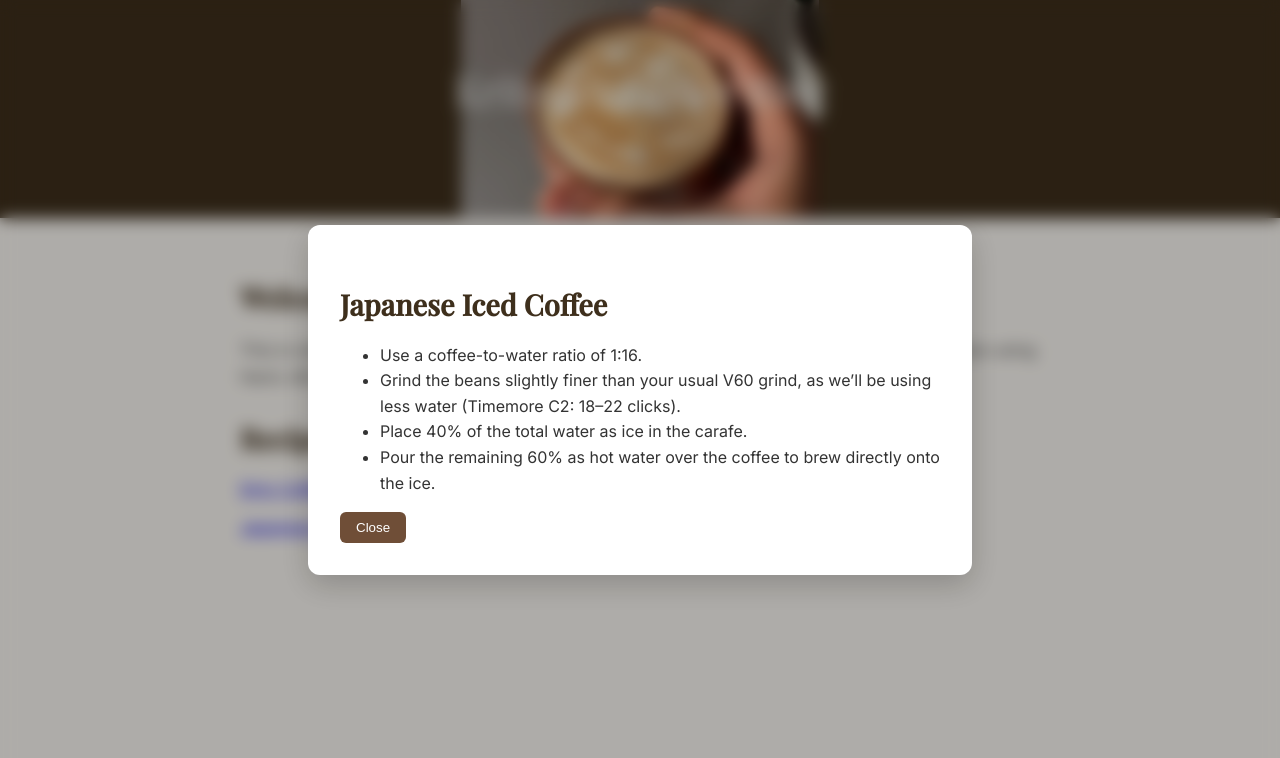
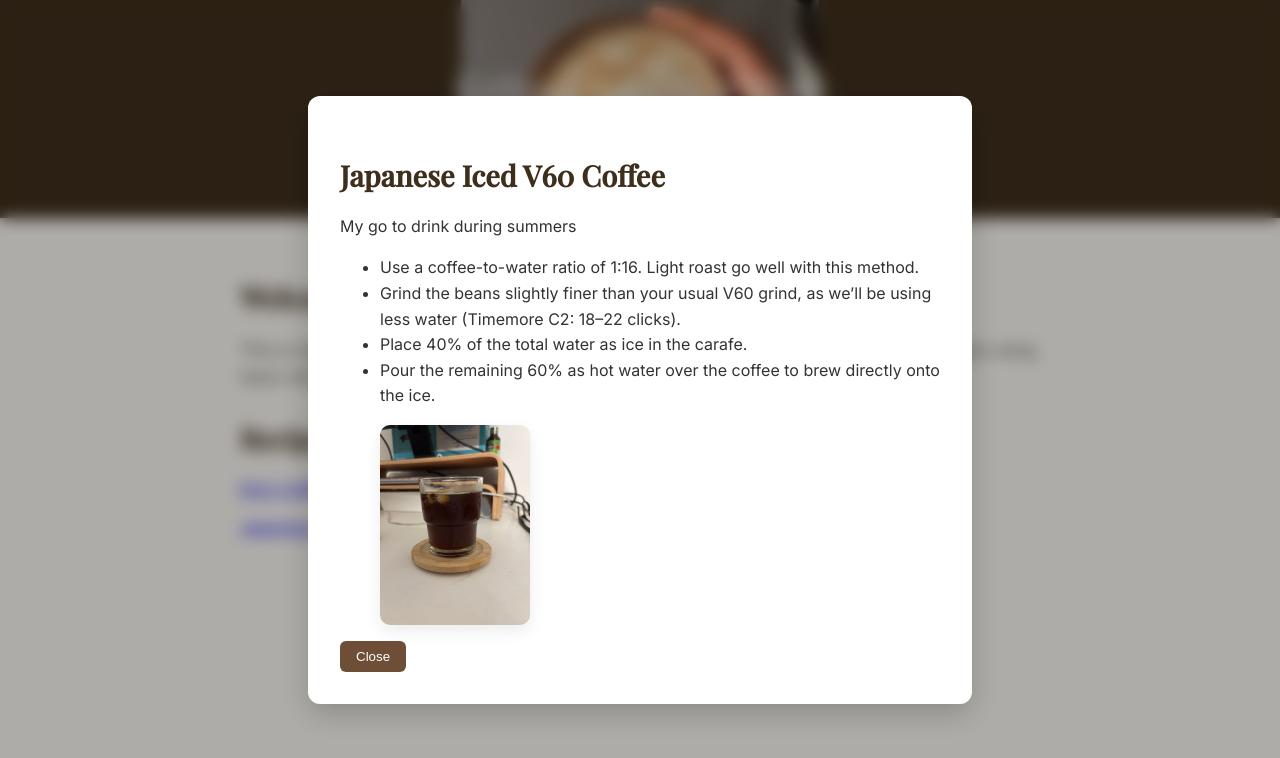
Before and after one commit to imkritesh/imkritesh.github.io, a plain HTML site: page coffee_recipes.html in a window 1280 px wide. Both pictures are taken after a click on the link "Japanese Iced V60". Drawn offline with nearby package versions, Linux system fonts and the light colour scheme.

Commit message:
Add more images

```diff
--- a/coffee_recipes.html
+++ b/coffee_recipes.html
@@ -48,14 +48,14 @@
     </div>
         <div id="iced_v60" class="recipe-card hidden">
         <div class="recipe-card-content">
-        <h2>Japanese Iced Coffee</h2>
-        <!-- <p>A bold contrast of hot espresso over cold milk.</p> -->
+        <h2>Japanese Iced V60 Coffee</h2>
+        <p>My go to drink during summers</p>
         <ul>
-            <li>Use a coffee-to-water ratio of 1:16.</li>
+            <li>Use a coffee-to-water ratio of 1:16. Light roast go well with this method. </li>
             <li>Grind the beans slightly finer than your usual V60 grind, as we’ll be using less water (Timemore C2: 18–22 clicks).</li>
             <li>Place 40% of the total water as ice in the carafe.</li>
             <li>Pour the remaining 60% as hot water over the coffee to brew directly onto the ice.</li>
-            <!-- <img src="./dirty-coffee.jpeg" class="recipe-image" alt="Dirty Coffee"> -->
+            <img src="./iced_v60.jpeg" class="recipe-image" alt="Iced V60">
         </ul>
         <button onclick="hideCard('iced_v60')">Close</button>
         </div>
--- a/coffee_style.css
+++ b/coffee_style.css
@@ -128,7 +128,7 @@ h2 {
 
 .recipe-image {
   display: block;
-  max-width: 200px;     /* Adjust size as needed */
+  max-width: 150px;
   width: 100%;
   height: auto;
   border-radius: 10px;
```
Also changed, not shown: iced_v60.jpeg (added), vanilla_iced_lattee.jpeg (added).
